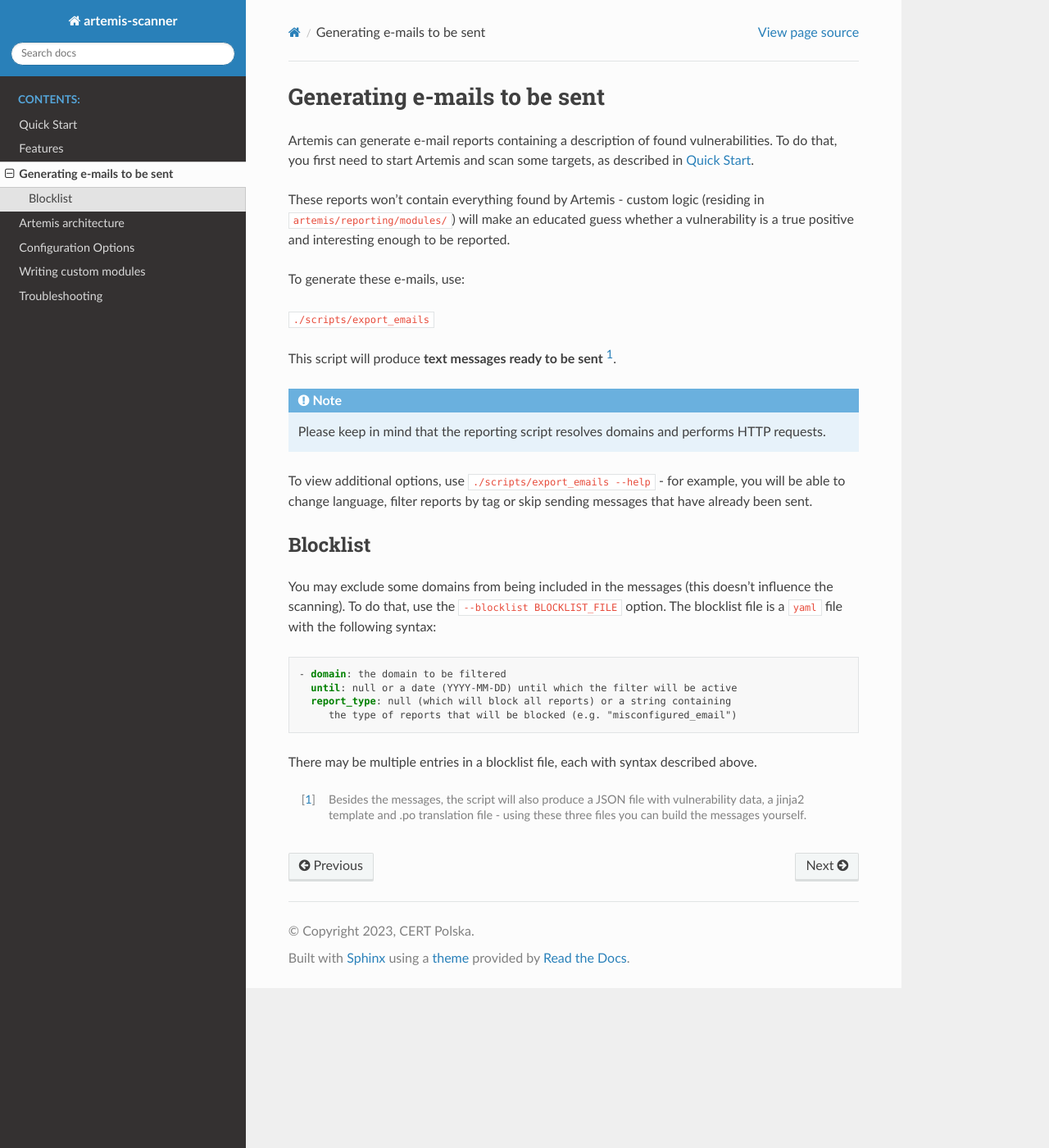
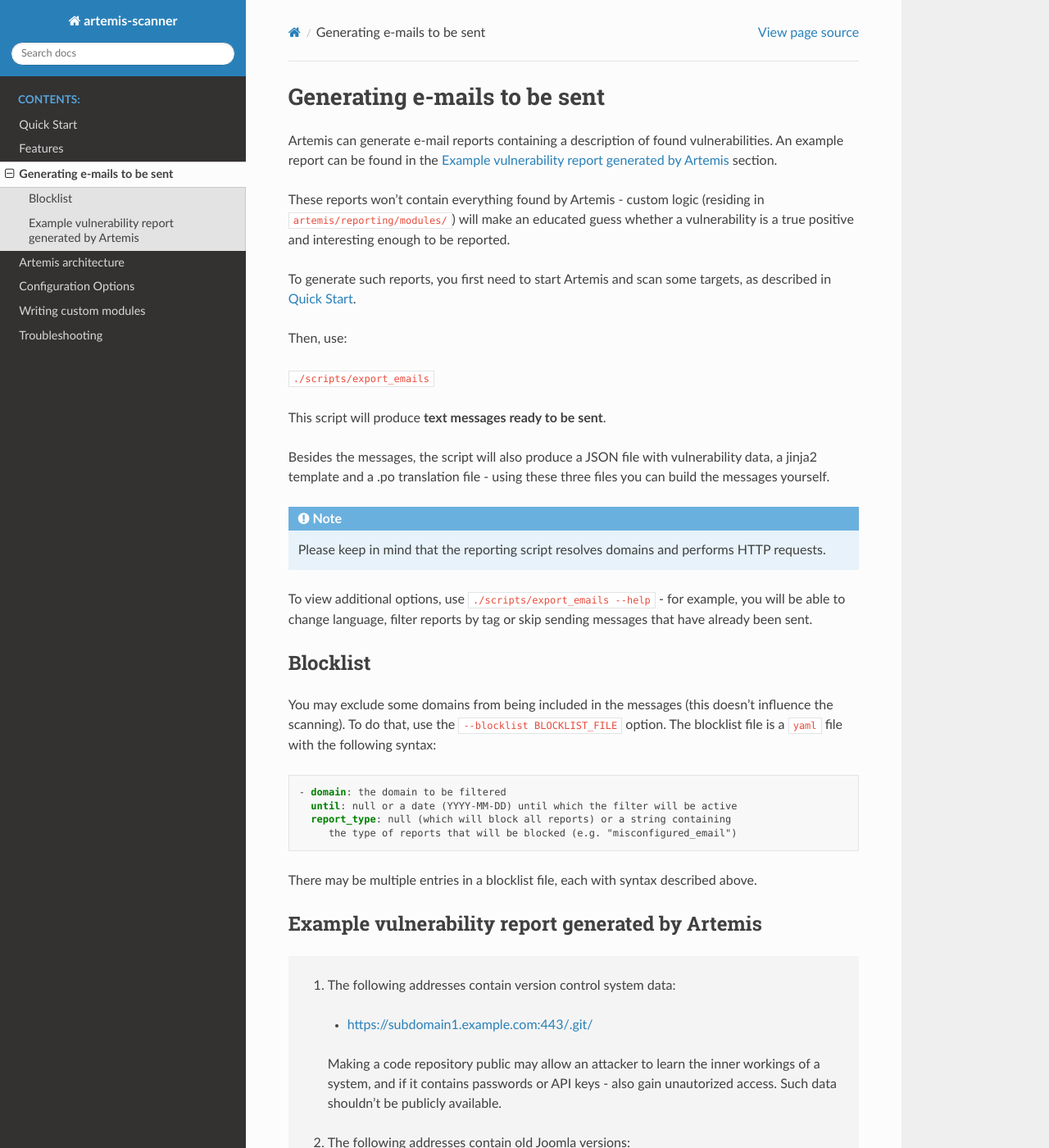
Before and after one commit to CERT-Polska/Artemis, a Sphinx documentation site: the page built from docs/generating-emails.rst, in a window 1280 px wide and 1400 px high. Shown: the whole window at 82% size. Built offline with Sphinx 7.4.7 and the Read the Docs theme 2.0.0, drawn with Linux system fonts in a browser that asks for light colours; some of the changed text lies outside the part shown.

Commit message:
Example e-mail in docs (#382)

```diff
--- /dev/null
+++ b/docs/_static/style.css
@@ -0,0 +1,5 @@
+blockquote.highlights {
+    margin-left: 0;
+    padding: 24px;
+    background-color: #f4f4f4;
+}
--- a/docs/conf.py
+++ b/docs/conf.py
@@ -68,3 +68,8 @@
 # relative to this directory. They are copied after the builtin static files,
 # so a file named "default.css" will overwrite the builtin "default.css".
 html_static_path = ["_static"]
+
+
+html_css_files = [
+    "style.css",
+]
--- a/docs/generating-emails.rst
+++ b/docs/generating-emails.rst
@@ -2,18 +2,24 @@
 
 Generating e-mails to be sent
 =============================
-Artemis can generate e-mail reports containing a description of found vulnerabilities.
-To do that, you first need to start Artemis and scan some targets, as described in :doc:`quick-start`.
+Artemis can generate e-mail reports containing a description of found vulnerabilities. An
+example report can be found in the :ref:`generating-e-mails-example-report` section.
 
 These reports won't contain everything found by Artemis - custom logic (residing in
 ``artemis/reporting/modules/``) will make an educated guess whether a vulnerability
 is a true positive and interesting enough to be reported.
 
-To generate these e-mails, use:
+To generate such reports, you first need to start Artemis and scan some targets, as described in :doc:`quick-start`.
+
+Then, use:
 
 ``./scripts/export_emails``
 
-This script will produce **text messages ready to be sent** [1]_.
+This script will produce **text messages ready to be sent**.
+
+Besides the messages, the script will also produce a JSON file with vulnerability data, a
+jinja2 template and a .po translation file - using these three files you can build the messages
+yourself.
 
 .. note ::
    Please keep in mind that the reporting script resolves domains and performs HTTP requests.
@@ -36,5 +42,30 @@
 
 There may be multiple entries in a blocklist file, each with syntax described above.
 
-.. [1] Besides the messages, the script will also produce a JSON file with vulnerability data, a jinja2 template and
-    .po translation file - using these three files you can build the messages yourself.
+.. _generating-e-mails-example-report:
+
+Example vulnerability report generated by Artemis
+^^^^^^^^^^^^^^^^^^^^^^^^^^^^^^^^^^^^^^^^^^^^^^^^^
+
+.. highlights::
+
+  1. The following addresses contain version control system data:
+
+    - https://subdomain1.example.com:443/.git/
+
+    Making a code repository public may allow an attacker to learn the inner workings of a system, and if it contains passwords or
+    API keys - also gain unautorized access. Such data shouldn’t be publicly available.
+
+  2. The following addresses contain old Joomla versions:
+
+    - https://subdomain2.example.com:443 - Joomla 2.5.4
+
+    If a site is no longer used, we recommend shutting it down to eliminate the risk of exploitation of known vulnerabilities in older
+    Joomla versions. Otherwise, we recommend regular Joomla core and plugin updates.
+
+  3. The following domains don't have properly configured e-mail sender verification mechanisms:
+
+    - example.com: Valid SPF record not found
+    - example.com: Valid DMARC record not found
+
+    Such configuration may allow an attacker to send spoofed e-mail messages from these domains.
```
